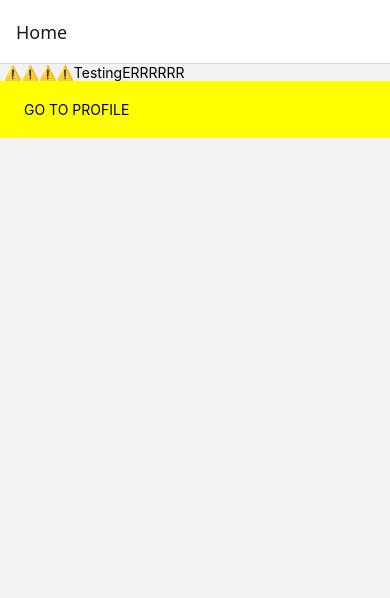
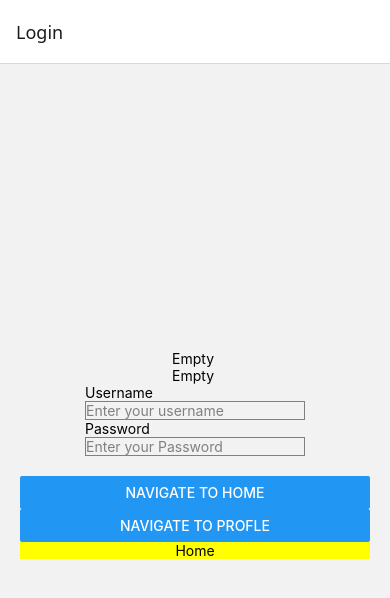
Before and after one commit to cl1ntdev/Estrellanes, a React Native app: screen / in a window 390 px wide. Shown: the top 598 px of the page. Built offline with nearby package versions, Linux system fonts and the light colour scheme.

Commit message:
feat: CustomTextInput and CustomButton

```diff
--- /dev/null
+++ b/src/components/CustomButton.js
@@ -0,0 +1,19 @@
+import React, { useState } from 'react';
+import { Text, TextInput, View } from 'react-native';
+import { TouchableOpacity } from 'react-native';
+import { useNavigation } from '@react-navigation/native';
+import { ROUTES } from '../utils';
+export default function CustomButton({ label, mainStyle, route }) {
+
+  const nav = useNavigation()
+
+  return (
+    <TouchableOpacity
+      style={mainStyle}
+      onPress={()=>nav.navigate(route)}
+    >
+      <Text>{label}</Text>
+
+    </TouchableOpacity>
+  );
+}
--- /dev/null
+++ b/src/components/CustomTextInput.js
@@ -0,0 +1,19 @@
+import React, { useState } from 'react';
+import { Text, TextInput, View } from 'react-native';
+
+export default function CustomTextInput({label,placeholder,onChangeText,textStyle,TextInputStyle}) {
+  return (
+    <View>
+      <Text
+        style={textStyle}
+      >{label}</Text>
+      <TextInput
+        placeholder={placeholder}
+        placeholderTextColor={"gray"}
+        onChangeText={e => onChangeText(e)}
+        style={TextInputStyle}
+      />
+
+    </View>
+  );
+}
--- /dev/null
+++ b/src/navigations/MainNav.js
@@ -0,0 +1,17 @@
+import { createStackNavigator } from '@react-navigation/stack';
+const Stack = createStackNavigator();
+
+import HomeScreen from '../screens/HomeScreen'
+import ProfileScreen from '../screens/ProfileScreen'
+import Login from '../screens/auth/Login'
+import { ROUTES } from '../utils';
+
+export default function MainNavigation () {
+    return (
+      <Stack.Navigator initialRouteName={ROUTES.LOGIN}>
+        <Stack.Screen name={ROUTES.LOGIN} component={Login} />
+        <Stack.Screen name={ROUTES.HOME} component={HomeScreen} />
+        <Stack.Screen name={ROUTES.PROFILE} component={ProfileScreen} />
+      </Stack.Navigator>
+    )
+  }
--- a/src/navigations/index.js
+++ b/src/navigations/index.js
@@ -1,19 +1,6 @@
-import { createStackNavigator } from '@react-navigation/stack';
-const Stack = createStackNavigator();
+
 import { NavigationContainer } from '@react-navigation/native';
-
-import HomeScreen from '../screens/HomeScreen'
-import ProfileScreen from '../screens/ProfileScreen'
-import { ROUTES } from '../utils';
-
-const MainNavigation = () => {
-  return (
-    <Stack.Navigator initialRouteName={ROUTES.HOME}>
-      <Stack.Screen name={ROUTES.HOME} component={HomeScreen} />
-      <Stack.Screen name={ROUTES.PROFILE} component={ProfileScreen} />
-    </Stack.Navigator>
-  )
-}
+import MainNavigation from './MainNav';
 
 export default function AppNav() {
   return (
--- /dev/null
+++ b/src/screens/auth/Login.js
@@ -0,0 +1,86 @@
+import React, { useState } from 'react';
+import { Text, View,Button } from 'react-native';
+import CustomeTextInput from '../../components/CustomTextInput';
+import { useNavigation } from '@react-navigation/native';
+import { ROUTES } from '../../utils';
+import CustomButton from '../../components/CustomButton'
+
+export default function Login() {
+
+  const [username, setUsername] = useState('');
+  const [password, setPassword] = useState('');
+
+  const navigation = useNavigation()
+
+
+  return (
+    <View
+      style={{
+        alignItems: 'center',
+        justifyContent: 'center',
+        flex: 1,
+        height: '100%',
+      }}
+    >
+
+      <Text>{ username || "Empty " }</Text>
+      <Text>{ password  || "Empty " }</Text>
+
+      <CustomeTextInput
+        label={"Username"}
+        placeholder={"Enter your username"}
+        onChangeText={setUsername}
+        textStyle={{ color: 'black' }}
+        TextInputStyle={{
+          borderWidth: 1,
+          borderColor: 'gray',
+        }}
+      />
+
+      <CustomeTextInput
+        label={"Password"}
+        placeholder={"Enter your Password"}
+        onChangeText={setUsername}
+        textStyle={{ color: 'black' }}
+        TextInputStyle={{
+          borderWidth: 1,
+          borderColor: 'gray',
+        }}
+      />
+
+      <View
+        style={{
+          flexDirection: 'column',
+          justifyContent: 'space-between',
+          width: '100%',
+          paddingHorizontal: 20,
+          marginTop: 20,
+        }}
+      >
+        <Button
+          title='Navigate To Home'
+          onPress={() => navigation.navigate(ROUTES.HOME)}
+          style={{
+            marginBottom: 10,
+          }}
+        />
+        <Button
+          title='Navigate To Profle'
+          onPress={()=>navigation.navigate(ROUTES.PROFILE)}
+        />
+
+        <CustomButton
+          label={"Home"}
+          mainStyle={{
+            alignItems: "center",
+            justifyContent: "center",
+            color: 'blue',
+            background: 'yellow'
+          }}
+          route={ROUTES.HOME}
+        />
+      </View>
+
+    </View>
+  );
+}
--- a/src/utils/routes.js
+++ b/src/utils/routes.js
@@ -1,5 +1,6 @@
 export default {
   // [Object]: Attribute
   HOME: "Home",
-  PROFILE: "Profile"
+  PROFILE: "Profile",
+  LOGIN: "Login"
 }
```
Also changed, not shown: src/navigations/auth/AuthNav.js (added).
